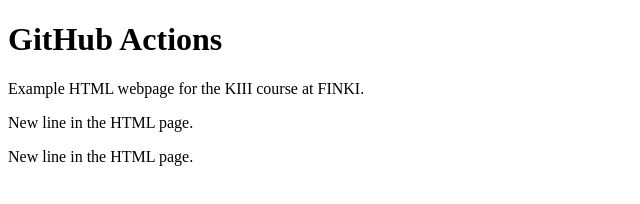
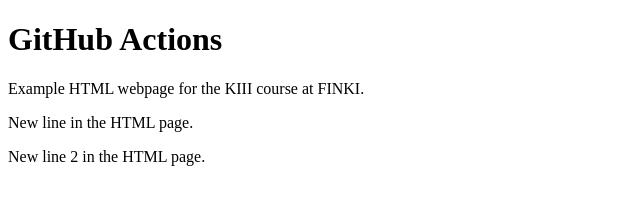
Before and after one commit to aDimkoski/kiii-github-actions, a plain HTML site: page index.html in a window 1280 px wide. Shown: the full height of the page, 0-640 px from the left. Drawn offline with Linux system fonts and the light colour scheme.

Commit message:
Update index.html

```diff
--- a/index.html
+++ b/index.html
@@ -4,6 +4,6 @@
     <h1>GitHub Actions</h1>
     <p>Example HTML webpage for the KIII course at FINKI.</p>
     <p>New line in the HTML page.</p>
-    <p>New line in the HTML page.</p>
+    <p>New line 2 in the HTML page.</p>
   </body>
 </html>
```
